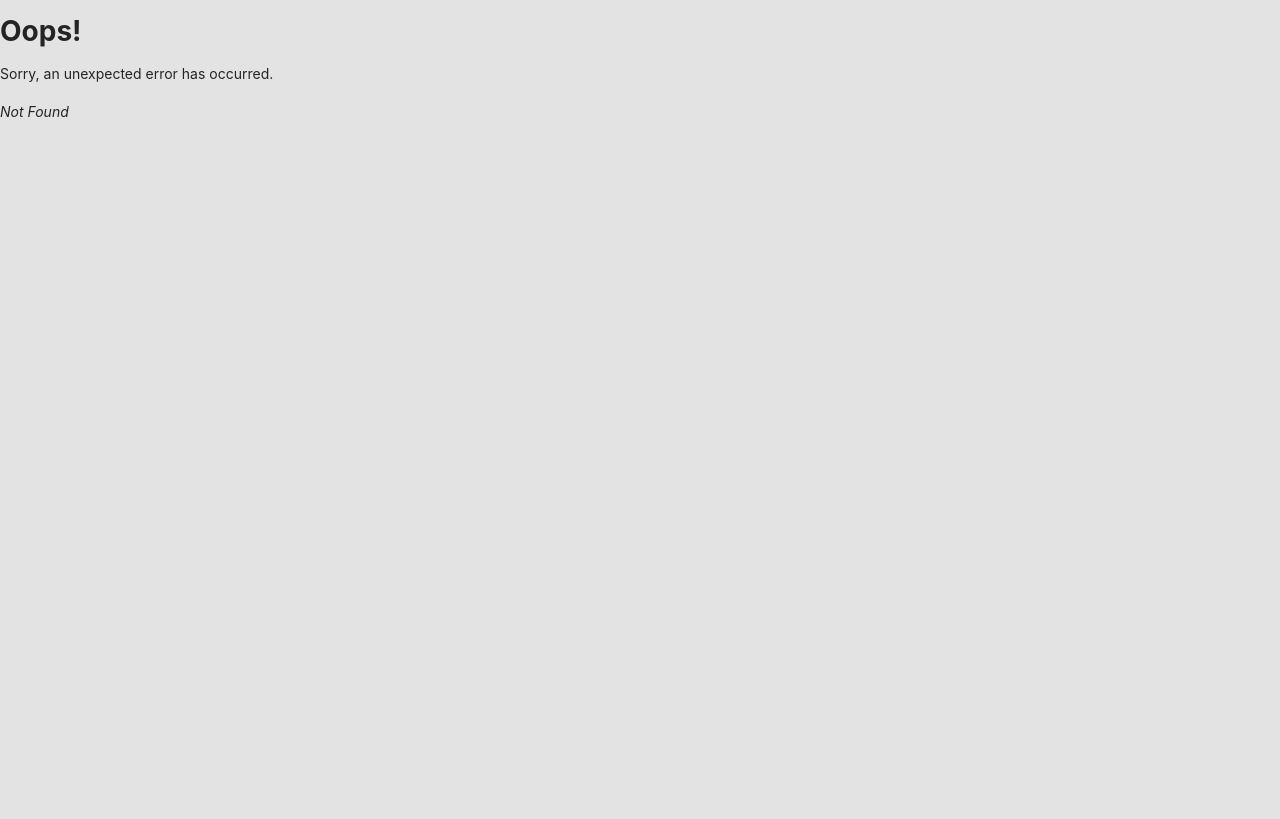
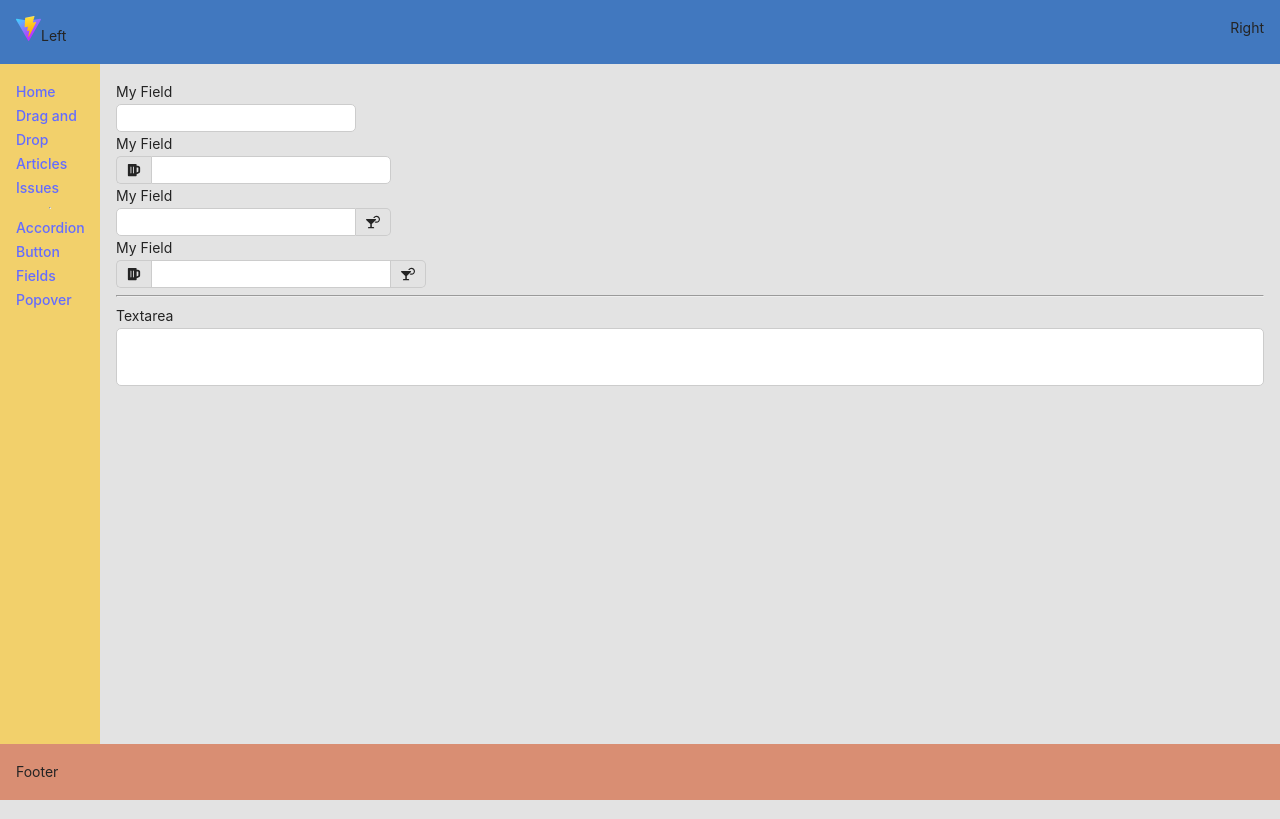
Before and after one commit to atwright147/react-playground, a React (Vite) app: page /components/fields in a window 1280 px wide. Before the commit this address had no page. Built offline with nearby package versions, Linux system fonts and the light colour scheme.

Commit message:
rename Form route to Fields

```diff
--- a/src/components/Menu/Menu.tsx
+++ b/src/components/Menu/Menu.tsx
@@ -1,5 +1,6 @@
 import classnames from 'classnames';
 import { ComponentPropsWithoutRef, FC } from 'react';
+import { Link } from 'react-router-dom';
 
 import styles from './Menu.module.scss';
 
@@ -11,6 +12,15 @@ export interface MenuItem {
 export interface Props extends ComponentPropsWithoutRef<'menu'> {
   menu: MenuItem[],
 }
+
+export const arrayToLink = (menuItem: MenuItem): JSX.Element => {
+  const url = (menuItem.action as (string | number)[]).join('/');
+  return <Link to={url}>{menuItem.title}</Link>;
+}
+
+export const stringToLink = (menuItem: MenuItem): JSX.Element => (
+  <Link to={menuItem.action as string}>{menuItem.title}</Link>
+);
 
 export const Menu: FC<Props> = ({ menu, className, ...props }): JSX.Element => (
   <menu className={classnames(styles.menu, className)} role="menu" {...props}>
--- a/src/components/Nav/Nav.tsx
+++ b/src/components/Nav/Nav.tsx
@@ -11,7 +11,7 @@ export const Nav = (): JSX.Element => (
     <hr />
     <NavLink className={styles.link} to="/components/accordion">Accordion</NavLink>
     <NavLink className={styles.link} to="/components/button">Button</NavLink>
-    <NavLink className={styles.link} to="/components/form">Form</NavLink>
+    <NavLink className={styles.link} to="/components/fields">Fields</NavLink>
     <NavLink className={styles.link} to="/components/popover">Popover</NavLink>
   </nav>
 );
--- a/src/main.tsx
+++ b/src/main.tsx
@@ -9,7 +9,7 @@ import { Home } from './routes/Home/Home';
 import { DragAndDrop } from './routes/DragAndDrop/DragAndDrop';
 import { AccordionRoute } from './routes/AccordionRoute/AccordionRoute';
 import { ButtonsRoute } from './routes/ButtonsRoute/ButtonsRoute';
-import { FormRoute } from './routes/FormRoute/FormRoute';
+import { FieldsRoute } from './routes/FieldsRoute/FieldsRoute';
 import { PopoverRoute } from './routes/PopoverRoute/PopoverRoute';
 
 import 'normalize.css';
@@ -42,8 +42,8 @@ const router = createBrowserRouter([
         element: <ButtonsRoute />,
       },
       {
-        path: 'components/form',
-        element: <FormRoute />,
+        path: 'components/fields',
+        element: <FieldsRoute />,
       },
       {
         path: 'components/popover',
--- a/src/routes/FormRoute/FormRoute.tsx
+++ b/src/routes/FieldsRoute/FieldsRoute.tsx
@@ -3,7 +3,7 @@ import { FaBeer, FaCocktail } from 'react-icons/fa';
 import { Input } from '../../components/fields/Input/Input';
 import { Textarea } from '../../components/fields/Textarea/Textarea';
 
-export const FormRoute = (): JSX.Element => (
+export const FieldsRoute = (): JSX.Element => (
   <>
     <Input
       label="My Field"
```
